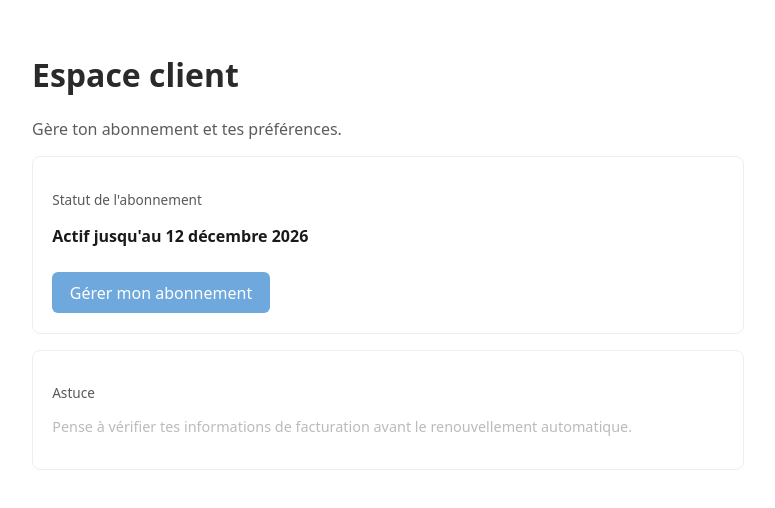
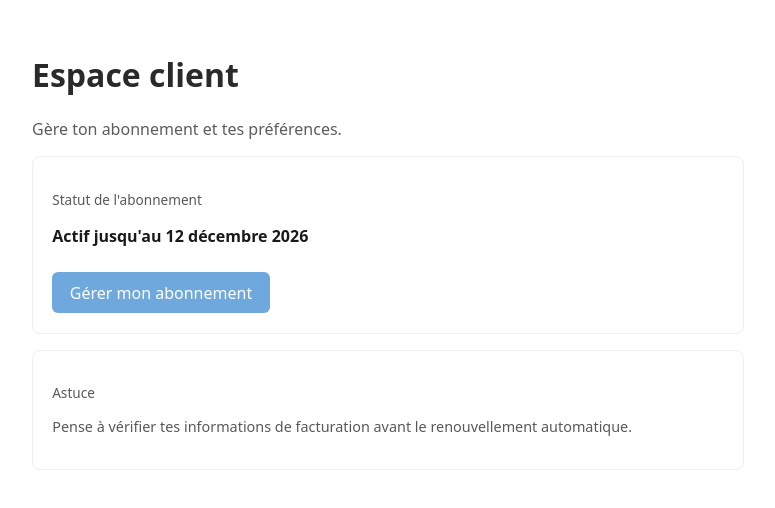
Before and after one commit to ynov-x-anthony/AMIR_Mohand_Arezki_Ally, a React (Vite) app: page / in a window 1280 px wide. Shown: the top 508 px of the page, without its empty margins (252-1027 px from the left). Built offline with nearby package versions, Linux system fonts and the light colour scheme.

Commit message:
contraste : .hint en #595959 (7,00:1)

```diff
--- a/src/App.css
+++ b/src/App.css
@@ -10,7 +10,7 @@ h1 { color: #2a2a2a; }
 }
 .label { color: #595959; font-size: .85rem; } /* 7.00:1 */
 .value { color: #1a1a1a; font-weight: 600; }
-.hint { color: #bbbbbb; font-size: .9rem; } /* ~1.8:1 */
+.hint { color: #595959; font-size: .9rem; } /* 7.00:1 */
 
 .btn-primary {
   background: #6fa8dc; /* bleu clair */
```
